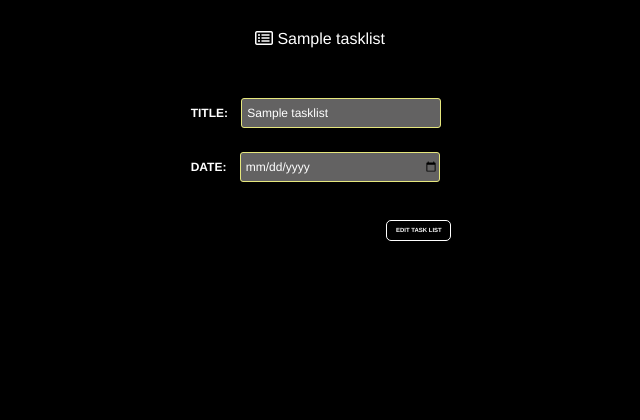
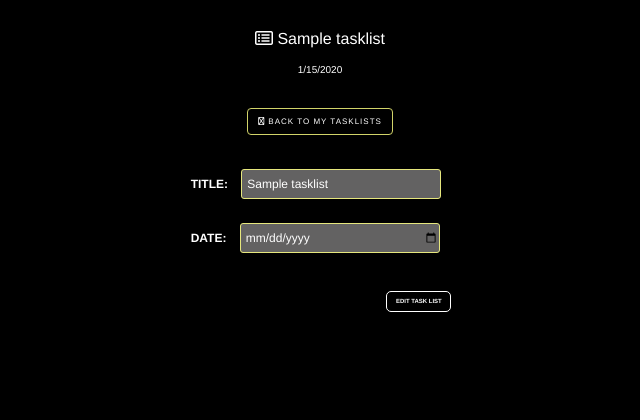
Before and after one commit to stefantavares/sei-project2, a Node server app: page /tasklists/600000000000000000000001/edit in a window 1280 px wide. Shown: the part 51-471 px from the top of the page, without its empty margins (320-960 px from the left). Run offline with Node 20, Linux system fonts and the light colour scheme; tables that the repository leaves empty hold one stand-in row (values such as "Sample post"); some libraries are stand-ins or nearby versions.

Commit message:
More navigation buttons

```diff
--- a/controllers/tasklists.js
+++ b/controllers/tasklists.js
@@ -12,7 +12,6 @@ module.exports = {
 
 function index(req, res) {
     TaskList.find({ user: req.user }, function (err, tasklists) {
-        console.log(tasklists);
         res.render('tasklists/index', { tasklists });
     });
 }
@@ -26,7 +25,6 @@ function create(req, res) {
     const tasklist = new TaskList(req.body);
     tasklist.save(function (err) {
         if (err) return res.render('tasklists/new');
-        console.log(tasklist);
         res.redirect(`/tasklists`);
     });
 }
@@ -45,13 +43,11 @@ function deleteTaskList(req, res) {
 
 function edit(req, res) {
     TaskList.findOne({ _id: req.params.id }).then(function (tasklists) {
-        console.log('hiii: ', tasklists)
         res.render(`tasklists/edit`, { tasklists });
     });
 }
 
 function updateTaskList(req, res) {
-    console.log("RIGHT ROUTE")
     TaskList.findById(req.params.id, function (err, tasklists) {
         tasklists.title = req.body.title;
         tasklists.listDate = req.body.listDate;
--- a/controllers/tasks.js
+++ b/controllers/tasks.js
@@ -11,7 +11,6 @@ function create(req, res) {
     TaskList.findById(req.params.id, function (err, tasklist) {
         tasklist.tasks.push(req.body);
         tasklist.save(function (err) {
-            console.log(req.body);
             res.redirect(`/tasklists/${tasklist._id}`);
         });
     });
--- a/views/partials/header.ejs
+++ b/views/partials/header.ejs
@@ -14,7 +14,7 @@
     <% if (user) { %>
       <div class="center">
         <a class="nav-icon" href="/tasklists"><i class="far fa-bars"></i></a>
-        <div class="nav-label">MY LISTS</div>
+        <div class="nav-label">ALL LISTS</div>
       </div>
         <a href="/logout">LOG OUT</a>
       <% } else { %>
--- a/views/tasklists/edit.ejs
+++ b/views/tasklists/edit.ejs
@@ -1,8 +1,11 @@
 <%- include('../partials/header') %>
 
 <h1><i class="far fa-list-alt"></i> <%= tasklists.title %></h1>
+<h3><i class="fal fa-calendar"></i> <%= new Date(tasklists.listDate).toLocaleDateString() %></h3>
 <br>
-
+<a class="details" href="/tasklists"><i class="far fa-chevron-left"></i>
+  BACK TO MY TASKLISTS</a>
+  <br>
 <div id="add-task-container"></div>
 <form id="new-note-form" action="/tasklists/<%= tasklists._id %>?_method=PUT" method="POST">
   <label id="add-task-label">TITLE:
--- a/views/tasklists/index.ejs
+++ b/views/tasklists/index.ejs
@@ -1,6 +1,6 @@
 <%- include('../partials/header') %>
 
-<h1>MY TASK LISTS</h1>
+<h1>ALL TASK LISTS</h1>
 <div class="center">
   <a class="nav-icon" href="/tasklists/new"><i class="far fa-list-alt"></i></a>
   <div class="nav-label">ADD NEW LIST</div>
@@ -27,5 +27,4 @@
           <% }); %>
           <br>
 
-
 <%- include('../partials/footer') %>
--- a/views/tasklists/new.ejs
+++ b/views/tasklists/new.ejs
@@ -1,5 +1,4 @@
 <%- include('../partials/header') %>
-
 
 <h1>ADD A NEW TASK LIST</h1>
 <br>
@@ -19,6 +18,4 @@
 </form>
 </div>
 
-
-
 <%- include('../partials/footer') %>
--- a/views/tasklists/show.ejs
+++ b/views/tasklists/show.ejs
@@ -4,7 +4,7 @@
   <h3><i class="fal fa-calendar"></i> <%= new Date(tasklist.listDate).toLocaleDateString() %></h3>
   <br>
 <a class="details" href="/tasklists"><i class="far fa-chevron-left"></i>
-  BACK TO MY TASKLISTS</a>
+  BACK TO ALL TASKLISTS</a>
 <div class="add-task-container">
 <form action="/tasklists/<%= tasklist._id %>/tasks" method="POST">
   <div id="add-task-section">
@@ -12,8 +12,6 @@
     <textarea id="add-task-content" name="content" rows="2" cols="30" placeholder="Add task here..."></textarea>
   </div>
   <div id="important" class="align-right">
-    <!-- <label id="important-label" for="">IMPORTANT?:</label>
-    <input id="important-checkbox" type="checkbox" name="important"> -->
   </div>
     <div class="align-right">
     <input id="add-task-btn" class="submit-button" type="submit" value="ADD TASK">
--- a/views/tasks/edit.ejs
+++ b/views/tasks/edit.ejs
@@ -1,7 +1,7 @@
 <%- include('../partials/header') %>
 
 <h1><i class="far fa-list-alt"></i> <%= tasklists.title %></h1>
-  <h3><%= new Date(tasklists.listDate).toLocaleDateString() %></h3>
+  <h3><i class="fal fa-calendar"></i> <%= new Date(tasklists.listDate).toLocaleDateString() %></h3>
   <br>
   <a class="details" href="/tasklists/<%= tasklists._id %>"><i class="far fa-chevron-left"></i>
     BACK TO TASK LIST</a>
```
